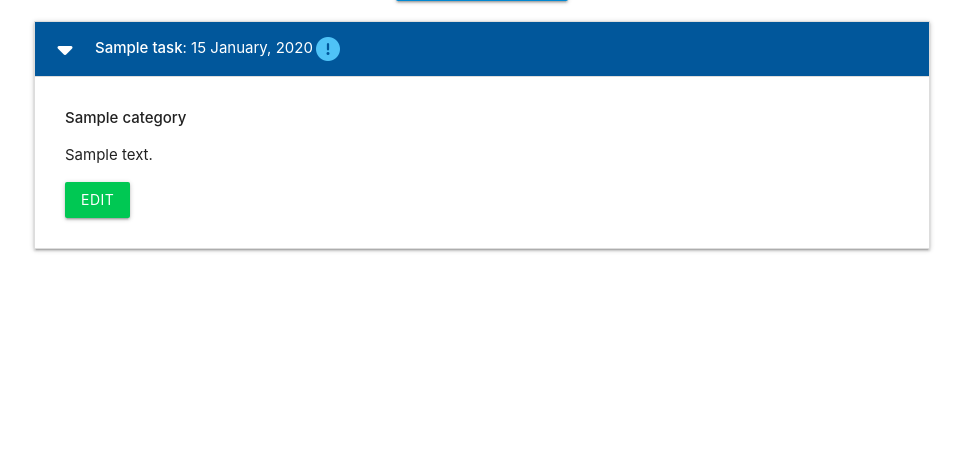
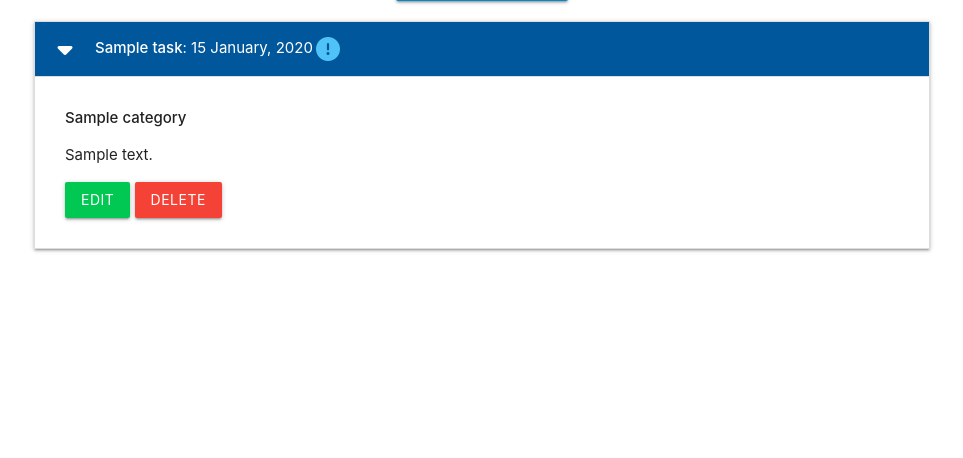
Before and after one commit to folarin-ogungbemi/task-manager, a Flask app: page / in a window 1280 px wide, after a click that opens the changed part. Shown: the part 212-670 px from the top of the page, without its empty margins (158-1121 px from the left). Run offline with Flask 2, Linux system fonts and the light colour scheme; tables that the repository leaves empty hold one stand-in row (values such as "Sample post").

Commit message:
Add function to delete task

```diff
--- a/taskmanager/routes.py
+++ b/taskmanager/routes.py
@@ -79,9 +79,9 @@ def edit_task(task_id):
     return render_template("edit_task.html", task=task, categories=categories)
 
 
-# @app.route("/delete_task/<int:task_id>")
-# def delete_task(task_id):
-#     task = Task.query.get_or_404(task_id)
-#     db.session.delete(task)
-#     db.session.commit()
-#     return redirect(url_for("home"))
+@app.route("/delete_task/<int:task_id>")
+def delete_task(task_id):
+    task = Task.query.get_or_404(task_id)
+    db.session.delete(task)
+    db.session.commit()
+    return redirect(url_for("home"))
--- a/taskmanager/templates/tasks.html
+++ b/taskmanager/templates/tasks.html
@@ -24,7 +24,7 @@
             <p>{{ task.task_description }}</p>
             <div class="card-action">
                 <a href="{{ url_for('edit_task', task_id=task.id )}}" class="btn green accent-4">Edit</a>
-                <!-- <a href="{{ url_for('delete_task', task_id=task.id )}}" class="btn red">Delete</a> -->
+                <a href="{{ url_for('delete_task', task_id=task.id )}}" class="btn red">Delete</a>
             </div>
         </div>
     </li>
```
